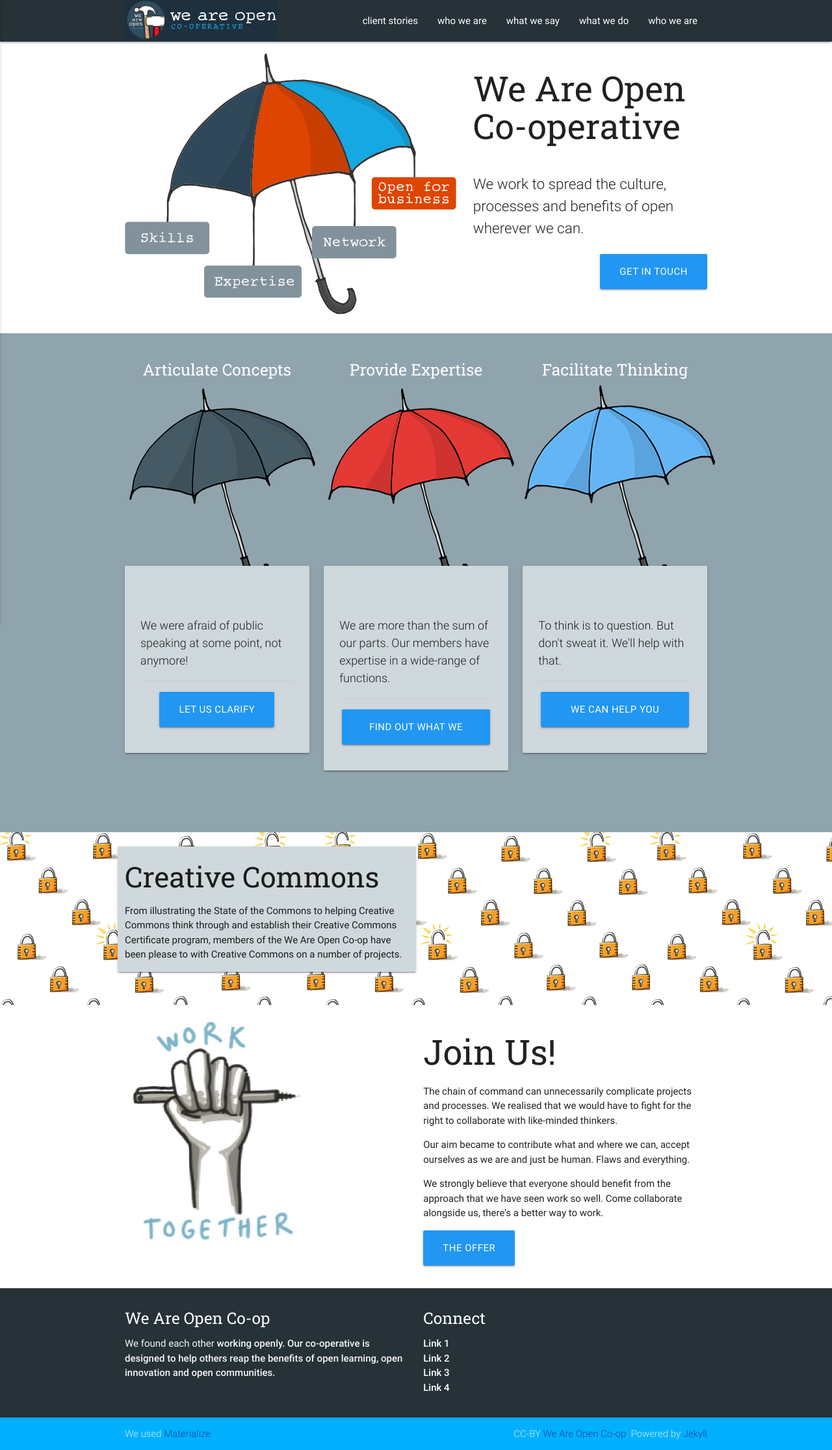
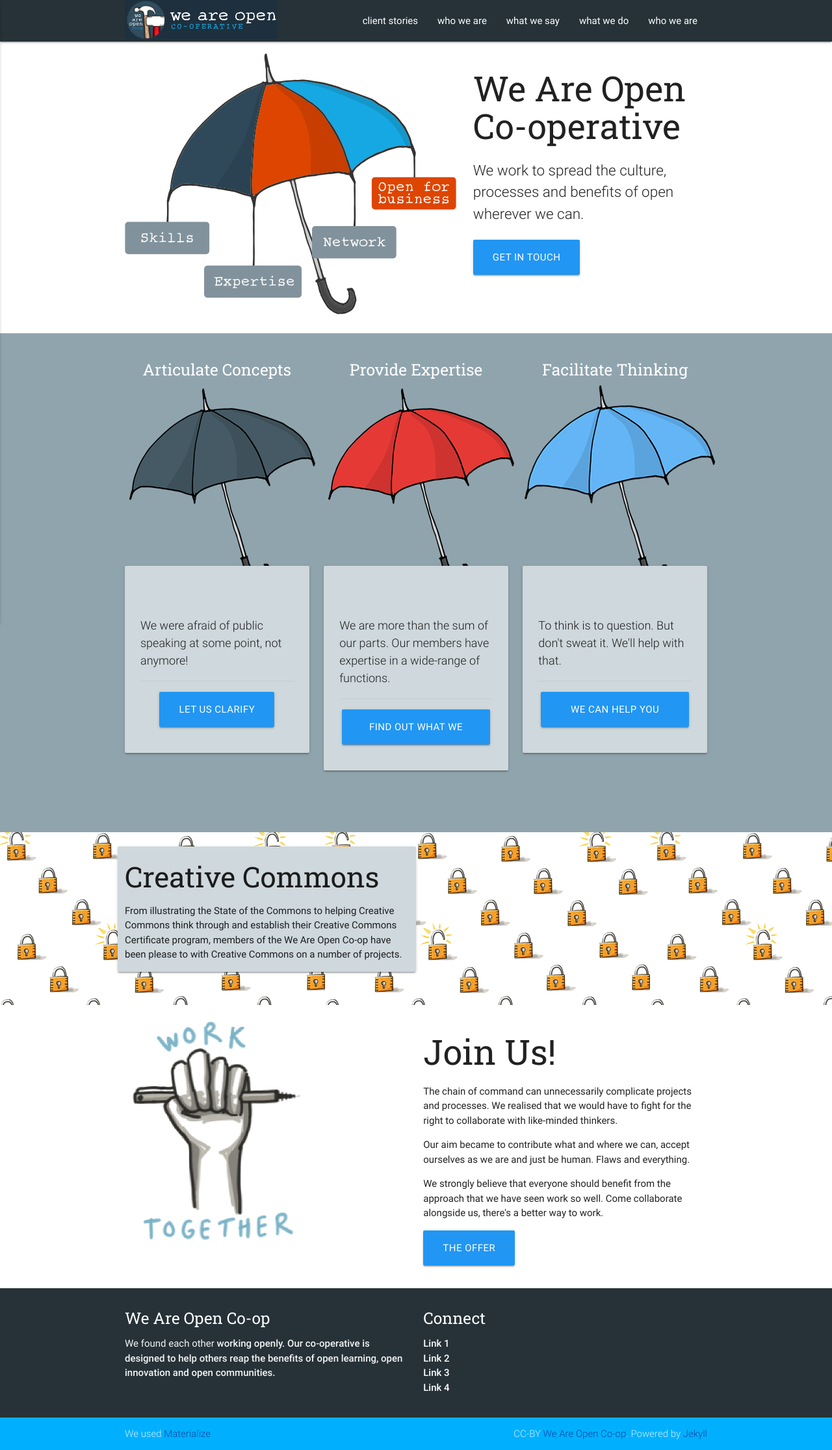
Before and after one commit to weareopen/staging, a Jekyll site: the page built from index.md, in a window 1280 px wide. Shown: the whole page at 65% size. Built offline with Jekyll 4.4.1, drawn with Linux system fonts in a browser that asks for light colours.

Commit message:
home page main panel

```diff
--- a/_layouts/home.html
+++ b/_layouts/home.html
@@ -8,11 +8,11 @@ layout: default
                   <object data="{{ “/” | relative_url }}assets/images/open-for-business.svg" type="image/svg+xml"></object>
                 </div>
                 <div class="col s12 m5">
-                  <h2 class="header right">{{ site.title }}</h2>
-                  <div class="header-text light right">
+                  <h2 class="header">{{ site.title }}</h2>
+                  <div class="header-text light">
                       {{ content }}
                   </div>
-                  <a href="http://materializecss.com/getting-started.html" id="download-button" class="btn-large waves-effect waves-light blue right">Get in touch</a>
+                  <a href="http://materializecss.com/getting-started.html" id="download-button" class="btn-large waves-effect waves-light blue">Get in touch</a>
                 </div>
             </div>
 
```
